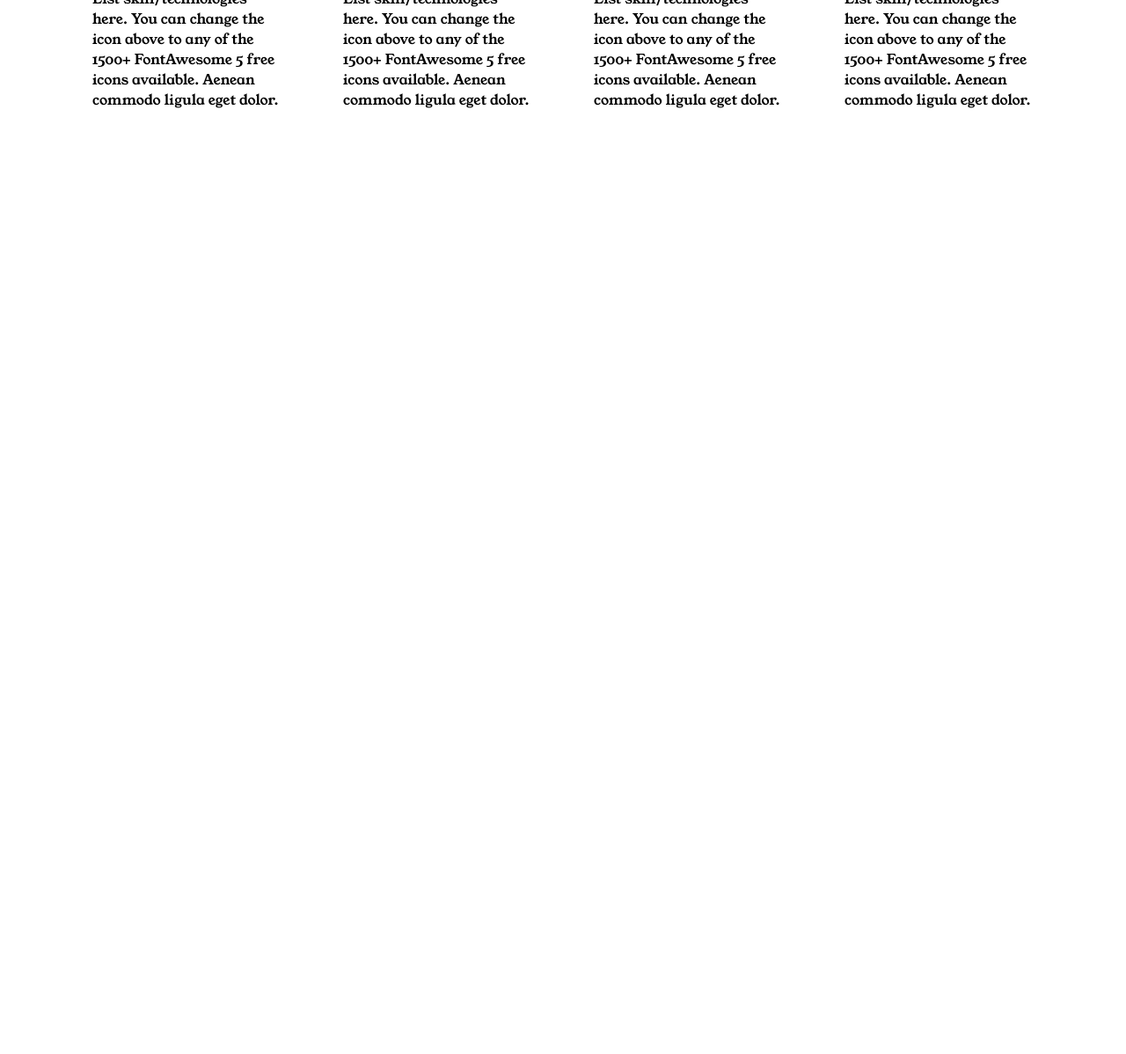
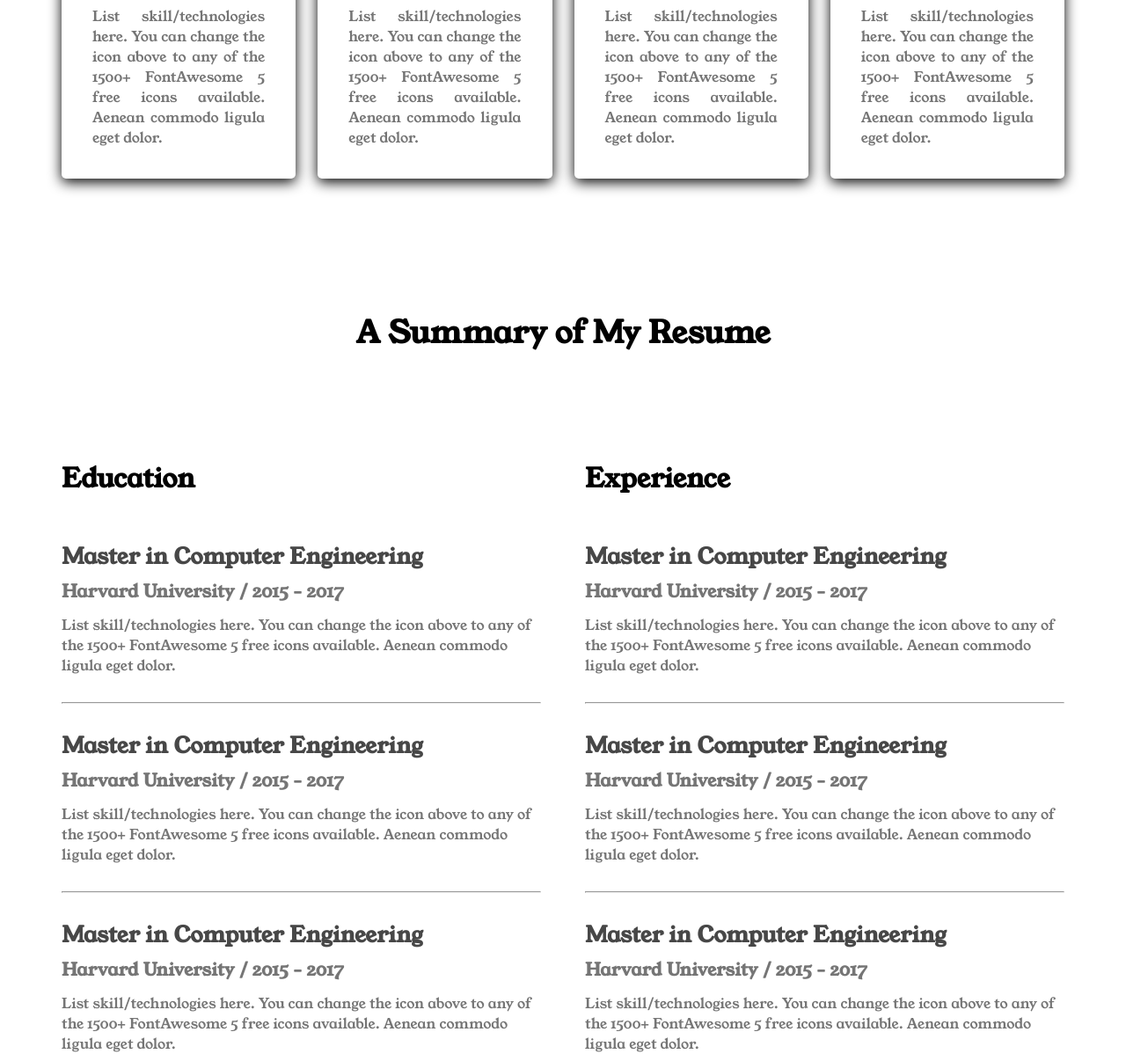
Before and after one commit to naimhossen1929/project-one, a plain HTML site: page index.htm in a window 1280 px wide. Shown: the part 1872-3070 px from the top of the page at 88% size. Before the commit the page ends 2032 px from the top, so only its background shows below. Drawn offline with Linux system fonts and the light colour scheme.

Commit message:
added resume section

```diff
--- a/index.htm
+++ b/index.htm
@@ -87,6 +87,61 @@
                 </div>
             </div>
         </section>
+        <!-- resume section start -->
+        <section class="resume-section">
+            <h2 class="section-title">A Summary of My Resume</h2>
+            <div class="resume">
+                <div class="resume-column">
+                    <h3 class="resume-column-title">Education</h3>
+                    <div class="resume-item">
+                        <h4 class="item">Master in Computer Engineering</h4>
+                        <h5 class="item-institute">Harvard University / 2015 - 2017</h5>
+                        <p class="item-description">List skill/technologies here. You can change the icon above
+                            to any of the 1500+ FontAwesome 5 free icons available. Aenean commodo ligula eget dolor.</p>
+                    </div>
+                    <hr>
+                    <div class="resume-item">
+                        <h4 class="item">Master in Computer Engineering</h4>
+                        <h5 class="item-institute">Harvard University / 2015 - 2017</h5>
+                        <p class="item-description">List skill/technologies here. You can change the icon above
+                            to any of the 1500+ FontAwesome 5 free icons available. Aenean commodo ligula eget dolor.</p>
+                    </div>
+                    <hr>
+                    <div class="resume-item">
+                        <h4 class="item">Master in Computer Engineering</h4>
+                        <h5 class="item-institute">Harvard University / 2015 - 2017</h5>
+                        <p class="item-description">List skill/technologies here. You can change the icon above
+                            to any of the 1500+ FontAwesome 5 free icons available. Aenean commodo ligula eget dolor.</p>
+                    </div>
+                </div>
+                <div class="resume-column">
+
+                        <h3 class="resume-column-title">Experience</h3>
+                        <div class="resume-item">
+                            <h4 class="item">Master in Computer Engineering</h4>
+                            <h5 class="item-institute">Harvard University / 2015 - 2017</h5>
+                            <p class="item-description">List skill/technologies here. You can change the icon above
+                                to any of the 1500+ FontAwesome 5 free icons available. Aenean commodo ligula eget dolor.</p>
+                        </div>
+                        <hr>
+                        <div class="resume-item">
+                            <h4 class="item">Master in Computer Engineering</h4>
+                            <h5 class="item-institute">Harvard University / 2015 - 2017</h5>
+                            <p class="item-description">List skill/technologies here. You can change the icon above
+                                to any of the 1500+ FontAwesome 5 free icons available. Aenean commodo ligula eget dolor.</p>
+                        </div>
+                        <hr>
+                        <div class="resume-item">
+                            <h4 class="item">Master in Computer Engineering</h4>
+                            <h5 class="item-institute">Harvard University / 2015 - 2017</h5>
+                            <p class="item-description">List skill/technologies here. You can change the icon above
+                                to any of the 1500+ FontAwesome 5 free icons available. Aenean commodo ligula eget dolor.</p>
+                        </div>
+
+                </div>
+            </div>
+
+        </section>
     </main>
     <footer>
 
--- a/styles/portfolio.css
+++ b/styles/portfolio.css
@@ -145,8 +145,53 @@ main{
 }
 .skills-container{
     display: flex;
+    gap: 25px;
 }
 .skill{
     padding: 35px;
-    gap: 25px;
+
+    border-radius: 5px;
+    background-color: white;
+    box-shadow: 0px 4px 15px 0px;
 }
+.skill-title{
+    margin-top: 10px;
+    margin-bottom: 10px;
+}
+.skill-description{
+    color: #757575;
+    text-align: justify;
+}
+
+/* Resume section  */
+.resume-section{
+    margin-top: 150px;
+}
+.resume{
+    display: flex;
+    gap: 50px;
+}
+.resume-column-title{
+    margin-top: 120px;
+    margin-bottom: 50px;
+    font-size: 30px;
+    font-weight: bold;
+}
+.item{
+  color: #474747;
+    font-size: 25px;
+    font-weight: bold;
+}
+.item-institute{
+    color: #757575;
+    font-size: 20px;
+    font-weight:600;
+    margin-top: 8px;
+    margin-bottom: 13px;
+}
+.item-description{
+    color: #757575;
+}
+.resume-column hr{
+    margin: 30px 0;
+}
```
